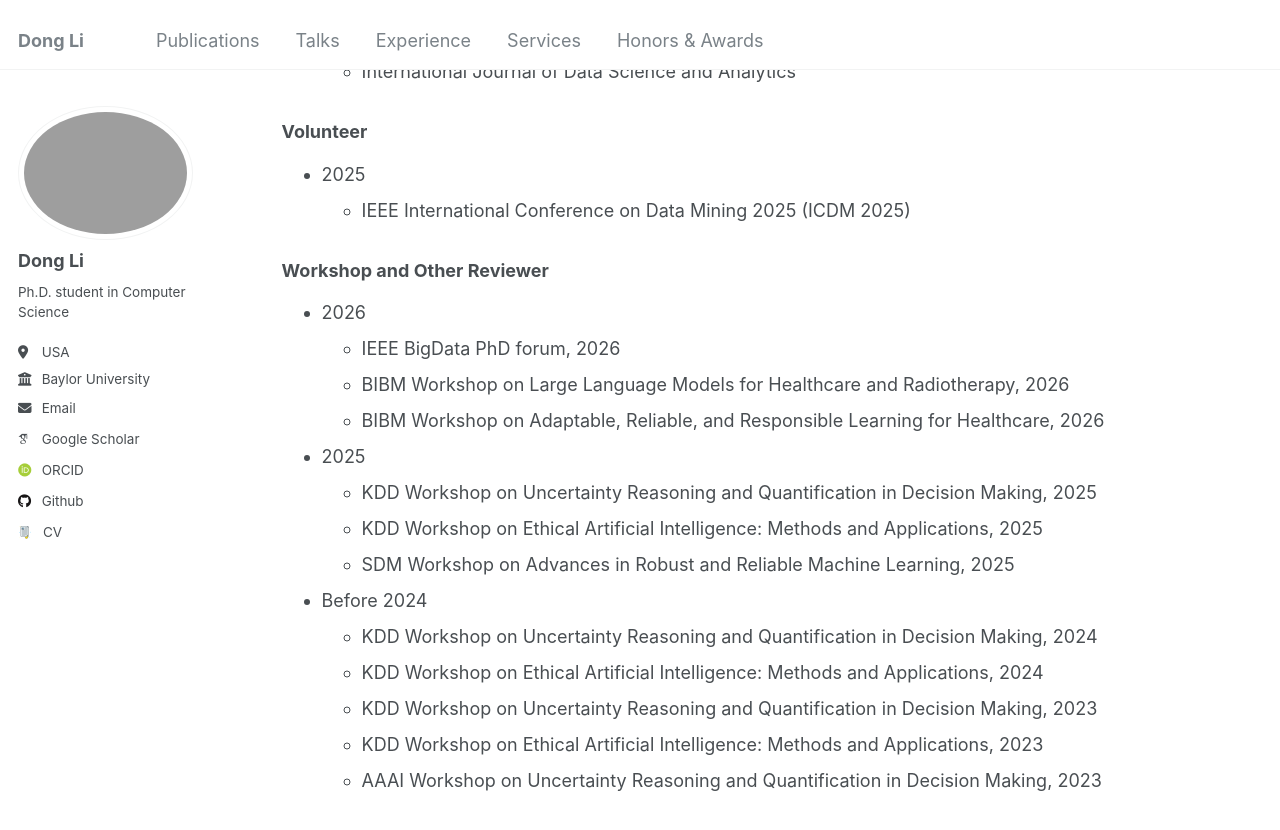
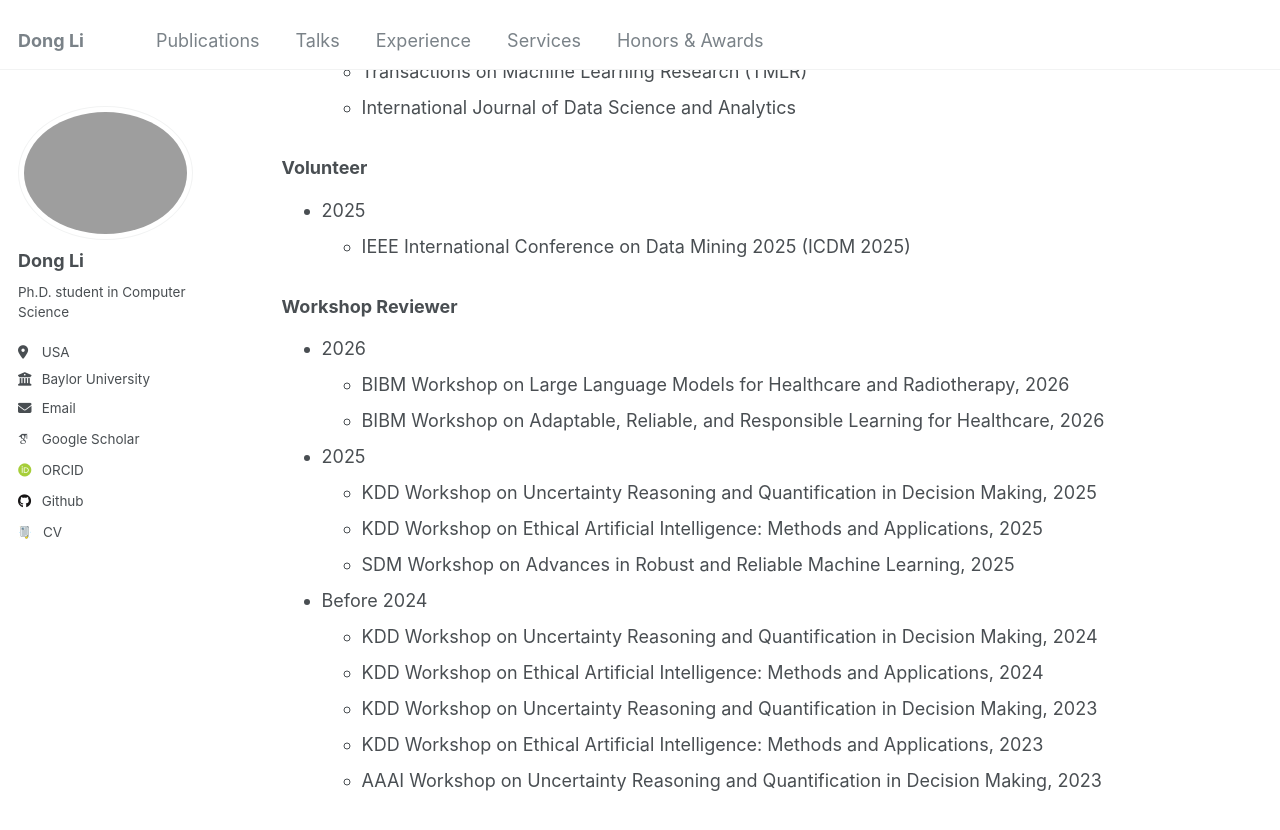
Before and after one commit to TurkeyWatanabe/dongli, a Jekyll site: the page built from _pages/services.html, in a window 1280 px wide and 900 px high, scrolled down 1878 px. Shown: the top 830 px of the window. Built offline with Jekyll 4.4.1, drawn with Linux system fonts in a browser that asks for light colours; some web fonts are replaced; some of the changed text lies outside the part shown.

```diff
--- a/_pages/services.html
+++ b/_pages/services.html
@@ -93,12 +94,11 @@ author_profile: true
   </li>
 </ul>
 
-<h3>Workshop and Other Reviewer</h3>
+<h3>Workshop Reviewer</h3>
 
 <ul>
   <li>2026
     <ul>
-      <li>IEEE BigData PhD forum, 2026</li>
       <li>BIBM Workshop on Large Language Models for Healthcare and Radiotherapy, 2026</li>
       <li>BIBM Workshop on Adaptable, Reliable, and Responsible Learning for Healthcare, 2026</li>
     </ul>
```
Also changed, not shown: other parts of _pages/services.html (+1 -0 lines).
